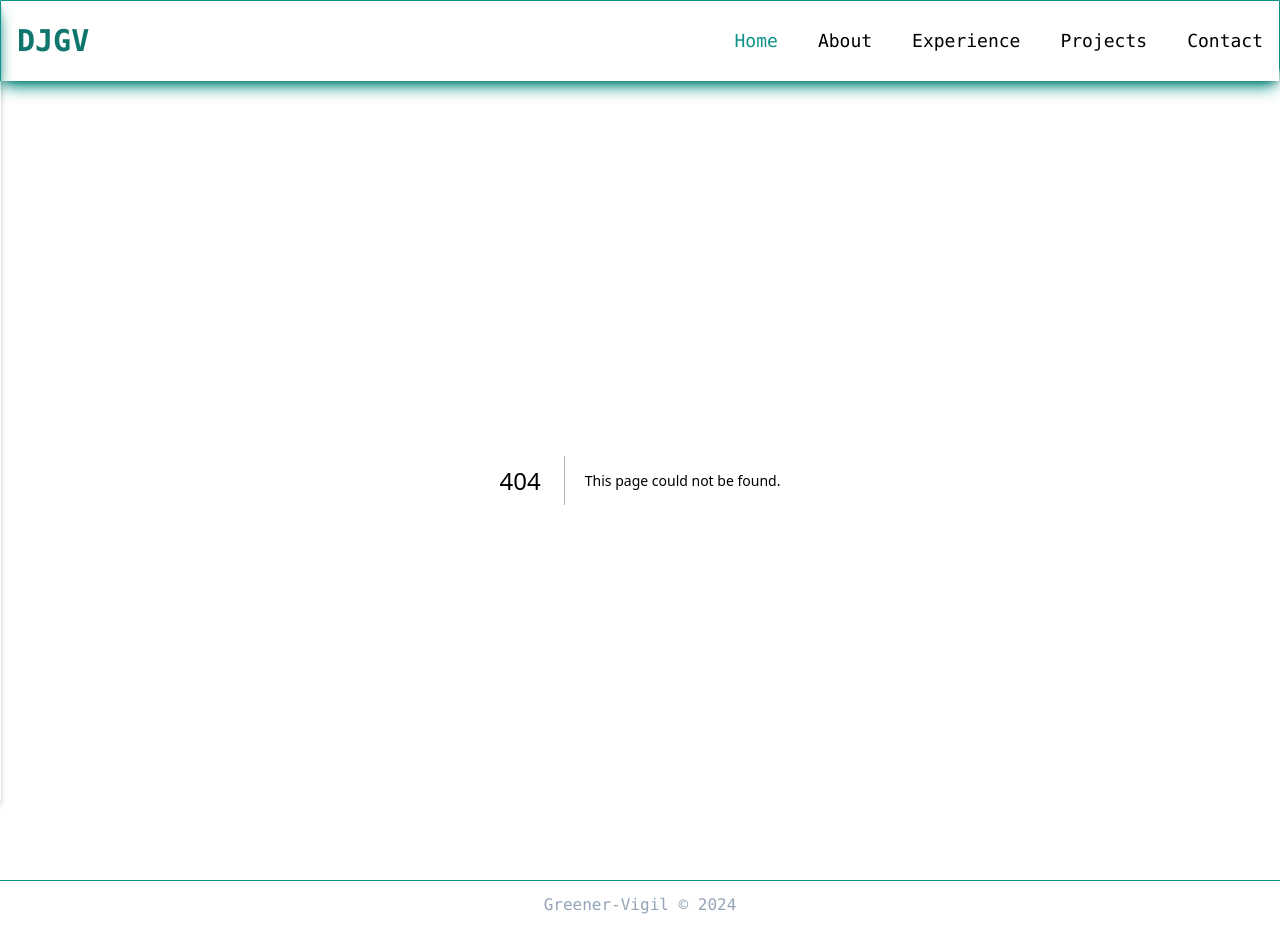
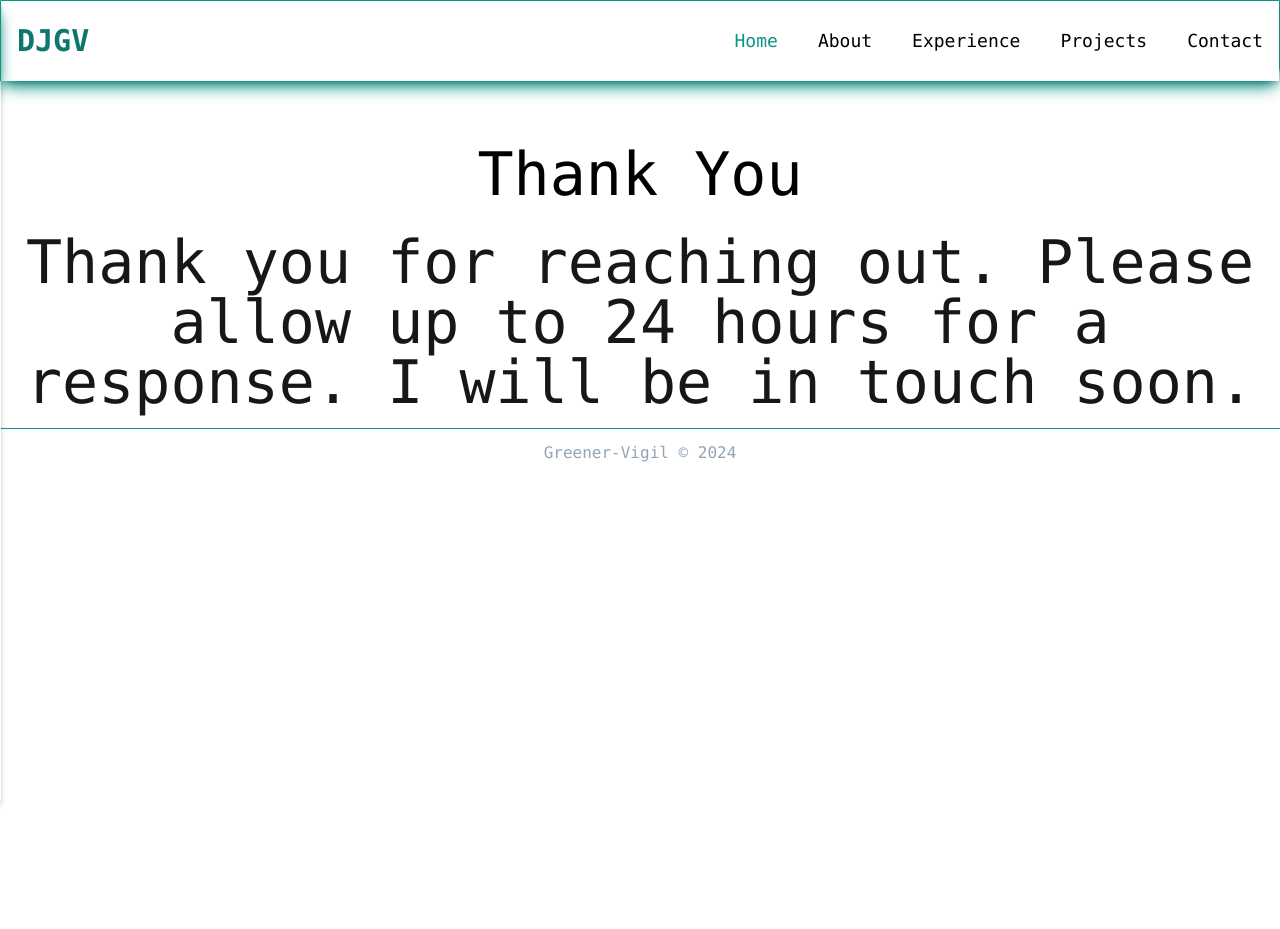
Before and after one commit to greenervigil/next-portfolio, a Next.js app: page /thank-you in a window 1280 px wide. Before the commit this address had no page. After the commit the page ends 801 px from the top, so only its background shows below. Built offline with nearby package versions, Linux system fonts and the light colour scheme.

Commit message:
adding a thank you page for the contact form

```diff
--- a/pages/contact.tsx
+++ b/pages/contact.tsx
@@ -23,6 +23,7 @@ const Contact: NextPage = () => {
                         <Input id="email" label="Email" type="email" name="email" required />
                         <Input id="number" label="Phone Number" type="phone" name="phone" maxLength={13} />
                         <input type="hidden" name="_autoresponse" value="Thank you for reaching out.  Please allow up to 24 hours for a response.  I will be in touch soon."></input>
+                        <input type="hidden" name="_next" value="https://yourdomain.co/next-portfolio/thank-you"></input>
                         <Textarea required rows={13} name="message"/>
                         <button className="m-4 text-center text-neutral-900 border border-yellow-500 rounded-lg shadow-2xl shadow-slate-900 w-44 h-9 p-1 hover:bg-yellow-100 hover:text-slate-900" type="submit">Send</button>
                     </form>
--- /dev/null
+++ b/pages/thank-you.tsx
@@ -0,0 +1,16 @@
+import { NextPage } from "next";
+import Container from "../components/container/container";
+
+const ThankYou: NextPage = () => {
+    return (
+        <div className="font-mono text-center text-6xl mt-16">
+            <h1>Thank You</h1>
+
+            <Container>
+                        <p className="font-mono text-neutral-900">Thank you for reaching out.  Please allow up to 24 hours for a response.  I will be in touch soon. </p>
+                    </Container>
+        </div>
+    )
+}
+
+export default ThankYou;
```
